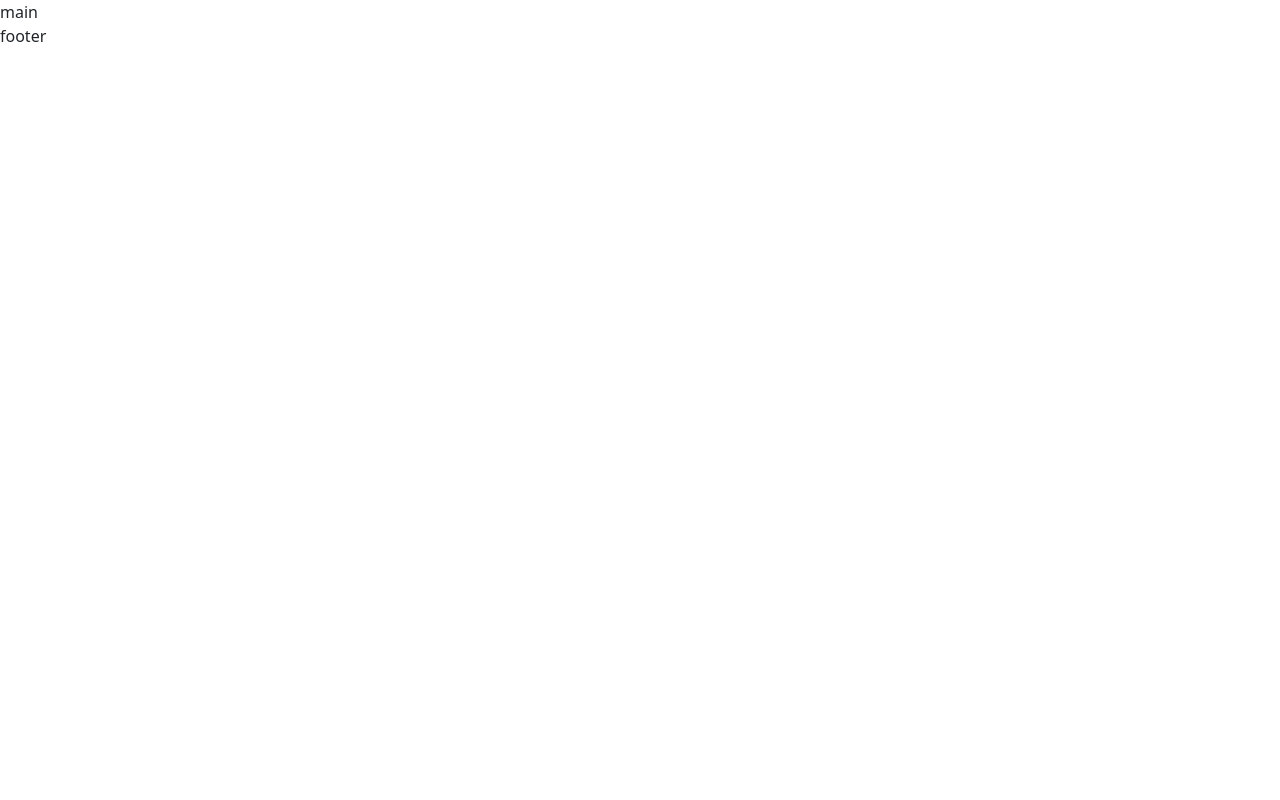
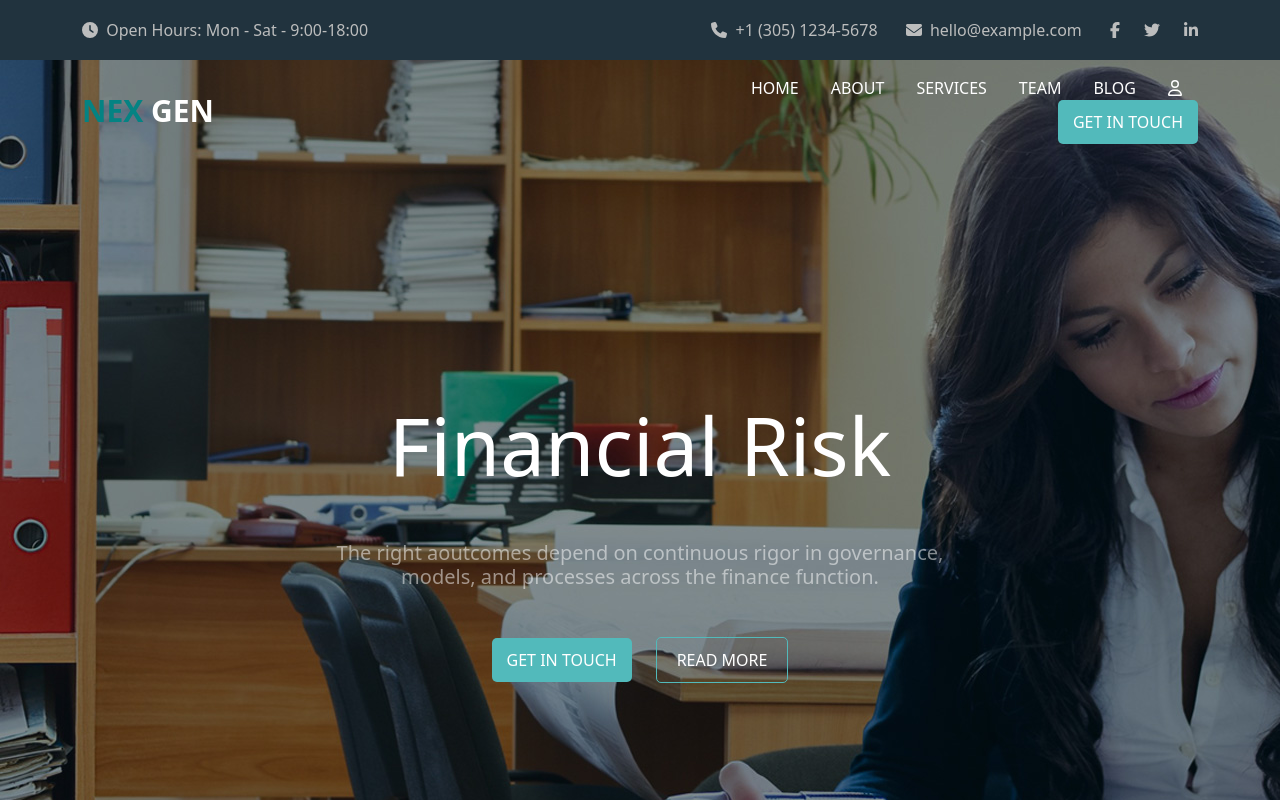
Before and after one commit to MatteoJoel91/proj-html-vuejs, a Vue app: page / in a window 1280 px wide. Shown: the top 800 px of the page. Built offline with nearby package versions, Linux system fonts and the light colour scheme.

Commit message:
header static finita

```diff
--- a/src/assets/style/generale.scss
+++ b/src/assets/style/generale.scss
@@ -3,3 +3,26 @@
     margin: 0;
     box-sizing: border-box;
 }
+.ms-altezza{
+    height: 60px;
+}
+.ms-altezza-jumbo{
+    height: 840px;
+}
+.ms-button{
+    color: white;
+    background-color: #52babb;
+    border: none;
+    padding: 10px 15px;
+    border-radius: 5px;
+}
+.ms-button-transp{
+    color: white;
+    background-color: rgba(0, 0, 0, 0);
+    border: solid 1px #52babb;
+    padding: 10px 20px;
+    border-radius: 5px;
+}
+.ms-text{
+    font-size: 80px;
+}
--- a/src/components/MyFooter.vue
+++ b/src/components/MyFooter.vue
@@ -10,6 +10,6 @@ export default {
 }
 </script>
 
-<style>
+<style lang="scss">
 
 </style>
--- a/src/components/MyHeader.vue
+++ b/src/components/MyHeader.vue
@@ -1,9 +1,66 @@
 <template>
 
-    <div>
-
-
-    </div>
+    <header>
+        <div class="ms-top-header">
+            <div class="container">
+                <div class="row ms-altezza align-items-center">
+                    <div class="col-6">
+                        <i class="fa-solid fa-clock me-1"></i>
+                        <span>
+                            Open Hours: Mon - Sat - 9:00-18:00
+                        </span>
+                    </div>
+                    <div class="col-6 text-end">
+                        <i class="fa-solid fa-phone me-1"></i>
+                        <span>
+                            +1 (305) 1234-5678
+                        </span>
+                        <i class="fa-solid fa-envelope ms-4 me-1"></i>
+                        <span>
+                            hello@example.com
+                        </span>
+                        <i class="fa-brands fa-facebook-f ms-4 me-4"></i>
+                        <i class="fa-brands fa-twitter me-4"></i>
+                        <i class="fa-brands fa-linkedin-in"></i>
+                    </div>
+                </div>
+            </div>
+        </div>
+        <div class="ms-bot-header">
+            <div class="container">
+                <div class="row ms-altezza align-items-center pt-3">
+                    <div class="col-6 logo align-items-center">
+                            <span class="logo-1">NEX</span> <span class="logo-2">GEN</span>
+                    </div>
+                    <div class="col-6 align-items-center text-end">
+                        <nav>
+                            <ul>
+                                <li><a class="p-3" href="#">HOME</a></li>
+                                <li><a class="p-3" href="#">ABOUT</a></li>
+                                <li><a class="p-3" href="#">SERVICES</a></li>
+                                <li><a class="p-3" href="#">TEAM</a></li>
+                                <li><a class="p-3" href="#">BLOG</a></li>
+                                <i class="fa-regular fa-user px-3"></i>
+                                <button class="ms-button">GET IN TOUCH</button>
+                            </ul>
+                        </nav>
+                    </div>
+                </div>
+            </div>
+            <div class="container">
+                <div class="row ms-altezza-jumbo align-items-center justify-content-center text-center">
+                    <div class="col-7">
+                        <h1 class="ms-text">Financial Risk</h1>
+                        <h5 class="my-5 text-white-50">The right aoutcomes depend on continuous rigor in governance, models,
+                            and processes across the finance function.
+                        </h5>
+                        <button class="ms-button me-4">GET IN TOUCH</button>
+                        <button class="ms-button-transp">READ MORE</button>
+                    </div>
+                </div>
+            </div>
+        </div>
+    </header>
 
 </template>
 
@@ -13,6 +70,40 @@ export default {
 }
 </script>
 
-<style>
+<style lang="scss">
+    .ms-top-header{
+        width: 100%;
+        background-color: #21333e;
+        color: #bcbdbd;
 
+
+    }
+
+    .ms-bot-header{
+        background-image: url('../assets/img/bg-2.jpg');
+        height: 900px;
+        color: white;
+        .logo{
+            font-weight: bold;
+            font-size: 30px;
+
+           .logo-1{
+            color: #048383;
+            }
+            .logo-2{
+                color: white;
+            }
+        }
+        ul{
+            margin-bottom: 0px;
+        }
+        nav ul li {
+            display: inline-block;
+            a{
+                text-decoration: none;
+                color: white;
+                font-weight: 500;
+            }
+        }
+    }
 </style>
--- a/src/components/MyMain.vue
+++ b/src/components/MyMain.vue
@@ -10,6 +10,6 @@ export default {
 }
 </script>
 
-<style>
+<style lang="scss">
 
 </style>
```
